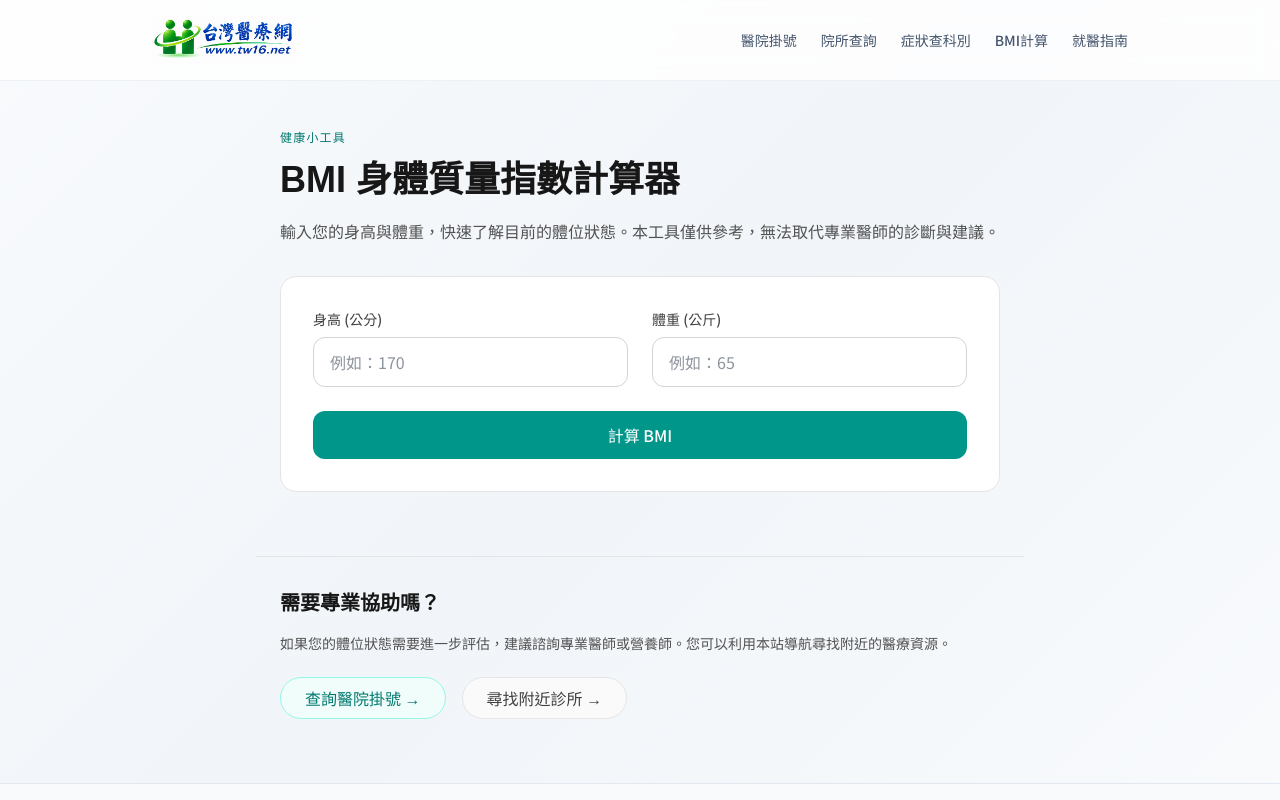
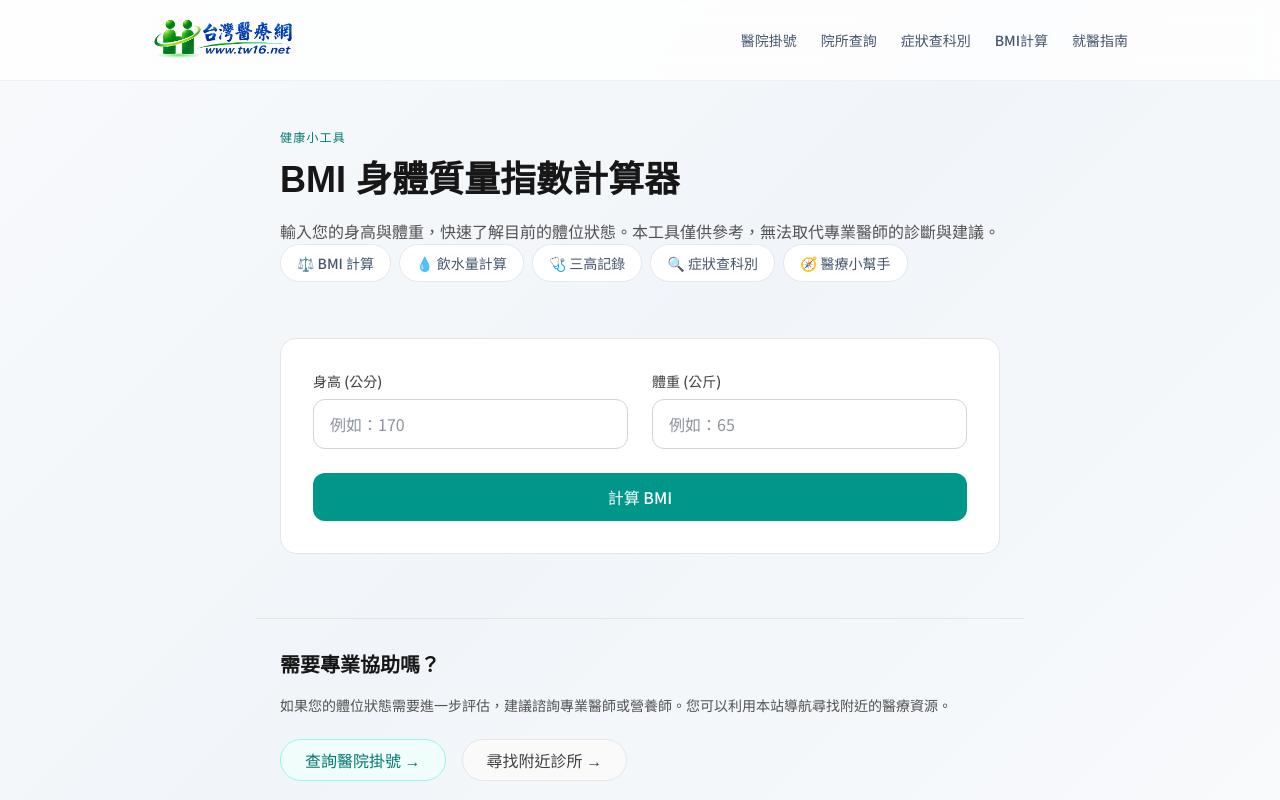
Before and after one commit to fix4c/tw16, a Next.js app: page /tools/bmi in a window 1280 px wide. Shown: the top 800 px of the page. Built offline with nearby package versions, Linux system fonts and the light colour scheme.

Commit message:
feat: 新增工具切換導覽列，優化工具頁面間的串聯體驗

```diff
--- /dev/null
+++ b/app/components/ToolNav.tsx
@@ -0,0 +1,27 @@
+import Link from "next/link";
+
+export function ToolNav() {
+  const tools = [
+    { href: "/tools/bmi", label: "⚖️ BMI 計算" },
+    { href: "/tools/water", label: "💧 飲水量計算" },
+    { href: "/tools/health-tracker", label: "🩺 三高記錄" },
+    { href: "/tools/symptoms", label: "🔍 症狀查科別" },
+    { href: "/tools/assistant", label: "🧭 醫療小幫手" },
+  ];
+
+  return (
+    <div className="w-full overflow-x-auto pb-4 mb-2 scrollbar-hide">
+      <div className="flex gap-2 min-w-max">
+        {tools.map((tool) => (
+          <Link
+            key={tool.href}
+            href={tool.href}
+            className="inline-flex items-center px-4 py-2 bg-white border border-slate-200 rounded-full text-sm font-medium text-slate-600 hover:border-teal-400 hover:text-teal-700 hover:shadow-sm transition-all"
+          >
+            {tool.label}
+          </Link>
+        ))}
+      </div>
+    </div>
+  );
+}
--- a/app/globals.css
+++ b/app/globals.css
@@ -15,3 +15,11 @@ body {
   color: #1e293b;
   -webkit-font-smoothing: antialiased;
 }
+/* 隱藏橫向捲軸，優化手機端滑動體驗 */
+.scrollbar-hide::-webkit-scrollbar {
+  display: none;
+}
+.scrollbar-hide {
+  -ms-overflow-style: none;
+  scrollbar-width: none;
+}
--- a/app/tools/assistant/page.tsx
+++ b/app/tools/assistant/page.tsx
@@ -3,6 +3,7 @@
 import { useState } from "react";
 import Link from "next/link";
 import { Header } from "../../components/Header";
+import { ToolNav } from "../../components/ToolNav";
 
 type Step = {
   question: string;
@@ -218,6 +219,7 @@ export default function AssistantPage() {
         <p className="text-neutral-600 leading-relaxed">
           透過簡單的點選，幫助您釐清症狀，並提供建議的就醫科別。本工具無法取代醫師診斷，若有不適請盡速就醫。
         </p>
+        <ToolNav />
       </section>
 
       <section className="max-w-3xl mx-auto px-6 pb-16 w-full flex-1">
@@ -302,6 +304,10 @@ export default function AssistantPage() {
 
       <footer className="border-t border-neutral-200 bg-white mt-auto">
         <div className="max-w-3xl mx-auto px-6 py-6 text-xs text-neutral-500 text-center">
+          <div className="mb-4 inline-flex items-center gap-2 px-3 py-1.5 rounded-full bg-teal-50 border border-teal-100 text-teal-700 text-xs font-medium">
+            <span>🏆</span>
+            <span>本站入圍衛福部 95 年度優良健康資訊網站（2006年）</span>
+          </div>
           <p className="mb-2">本工具僅供初步導航參考，無法取代專業醫師的診斷與治療。若症狀緊急，請立即撥打 119。</p>
           <p>© {new Date().getFullYear()} tw16.net · 非營利資訊導航站</p>
         </div>
--- a/app/tools/bmi/page.tsx
+++ b/app/tools/bmi/page.tsx
@@ -3,6 +3,7 @@
 import { useState } from "react";
 import Link from "next/link";
 import { Header } from "../../components/Header";
+import { ToolNav } from "../../components/ToolNav";
 
 export default function BmiCalculatorPage() {
   const [height, setHeight] = useState("");
@@ -50,6 +51,7 @@ export default function BmiCalculatorPage() {
         <p className="text-neutral-600 leading-relaxed">
           輸入您的身高與體重，快速了解目前的體位狀態。本工具僅供參考，無法取代專業醫師的診斷與建議。
         </p>
+        <ToolNav />
       </section>
 
       <section className="max-w-3xl mx-auto px-6 pb-16 w-full">
--- a/app/tools/health-tracker/page.tsx
+++ b/app/tools/health-tracker/page.tsx
@@ -3,6 +3,7 @@
 import { useState, useEffect } from "react";
 import Link from "next/link";
 import { Header } from "../../components/Header";
+import { ToolNav } from "../../components/ToolNav";
 
 type Record = {
   id: string;
@@ -76,6 +77,7 @@ export default function HealthTrackerPage() {
           <p className="text-slate-600 leading-relaxed max-w-3xl">
             記錄您每日的血壓與血糖。所有資料僅保存在您的瀏覽器中，不會上傳至伺服器，保障您的隱私安全。
           </p>
+          <ToolNav />
         </div>
       </section>
 
--- a/app/tools/symptoms/page.tsx
+++ b/app/tools/symptoms/page.tsx
@@ -3,6 +3,7 @@
 import { useState, useMemo } from "react";
 import Link from "next/link";
 import { Header } from "../../components/Header";
+import { ToolNav } from "../../components/ToolNav";
 import symptomData from "@/data/symptoms.json";
 
 type Symptom = {
@@ -45,6 +46,7 @@ export default function SymptomsPage() {
         <p className="text-neutral-600 leading-relaxed max-w-2xl">
           輸入您的症狀或想查詢的科別。本站提供初步的就醫導航建議，無法取代專業醫師的診斷，若症狀緊急請直接撥打 119 或前往急診。
         </p>
+        <ToolNav />
       </section>
 
       <section className="max-w-5xl mx-auto px-6 pb-8 w-full space-y-4">
@@ -115,6 +117,10 @@ export default function SymptomsPage() {
 
       <footer className="border-t border-neutral-200 bg-neutral-100 mt-auto">
         <div className="max-w-5xl mx-auto px-6 py-6 text-xs text-neutral-500">
+          <div className="mb-4 inline-flex items-center gap-2 px-3 py-1.5 rounded-full bg-teal-50 border border-teal-100 text-teal-700 text-xs font-medium">
+            <span>🏆</span>
+            <span>本站入圍衛福部 95 年度優良健康資訊網站（2006年）</span>
+          </div>
           <p className="mb-2 text-red-500 font-medium">免責聲明：本頁面資訊僅供就醫參考，不構成醫療診斷或建議。如有緊急狀況，請立即就醫或撥打 119。</p>
           <p>© {new Date().getFullYear()} tw16.net · 非營利資訊導航站</p>
         </div>
--- a/app/tools/water/page.tsx
+++ b/app/tools/water/page.tsx
@@ -3,6 +3,7 @@
 import { useState } from "react";
 import Link from "next/link";
 import { Header } from "../../components/Header";
+import { ToolNav } from "../../components/ToolNav";
 
 export default function WaterCalculatorPage() {
   const [weight, setWeight] = useState("");
@@ -38,6 +39,7 @@ export default function WaterCalculatorPage() {
           <p className="text-slate-600 leading-relaxed">
             輸入您的體重與運動時間，快速算出今天該喝多少水。此數值僅供參考，實際需求依個人體質、氣候與健康狀況而異。
           </p>
+          <ToolNav />
         </div>
       </section>
 
```
